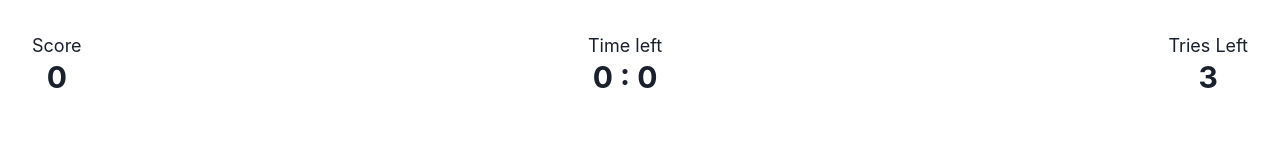
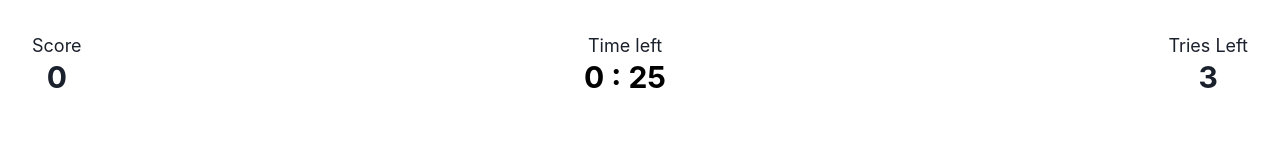
Before and after one commit to TebzaTheMan/ColorDash, a Next.js app: page /play in a window 1280 px wide. Shown: the top 160 px of the page. Built offline with nearby package versions, Linux system fonts and the light colour scheme.

Commit message:
feat: make timer countdown

```diff
--- a/features/Infobar/components/Timer.tsx
+++ b/features/Infobar/components/Timer.tsx
@@ -1,15 +1,26 @@
 import { Flex, Heading } from "@chakra-ui/react";
 import { InfobarContext } from "features/Infobar";
 import { useContext } from "react";
+import { useTimer } from "react-timer-hook";
 import { Text } from "@chakra-ui/react";
 
 export function Timer() {
-  const [data] = useContext(InfobarContext);
+  const [, dispatch] = useContext(InfobarContext);
+  const ALLOWED_SECONDS = 30;
+  const expiryTimestamp = new Date();
+  expiryTimestamp.setSeconds(expiryTimestamp.getSeconds() + ALLOWED_SECONDS);
+  const { seconds, minutes, isRunning } = useTimer({
+    expiryTimestamp,
+    onExpire: () => {
+      dispatch({ type: "TIME_UP" });
+    },
+  });
+
   return (
     <Flex direction={"column"} alignItems="center">
       <Text fontSize="lg">Time left</Text>
-      <Heading size="lg" as="h1">
-        {data.timeLeft.minutes + " : " + data.timeLeft.seconds}
+      <Heading size="lg" as="h1" color={isRunning ? "black" : "red.500"}>
+        {minutes + " : " + seconds}
       </Heading>
     </Flex>
   );
--- a/features/Infobar/contexts/Infobar.context.tsx
+++ b/features/Infobar/contexts/Infobar.context.tsx
@@ -5,7 +5,7 @@ import { IInfobarAction, IInfobarState } from "../types";
 
 const defaultInfobar: IInfobarState = {
   score: 0,
-  timeLeft: { minutes: 0, seconds: 0 },
+  timeUp: false,
   triesLeft: 3,
   correctColors: 0,
 };
--- a/features/Infobar/reducers/Infobar.reducer.ts
+++ b/features/Infobar/reducers/Infobar.reducer.ts
@@ -2,6 +2,8 @@ import { IInfobarAction, IInfobarState } from "../types";
 
 const reducer = (state: IInfobarState, action: IInfobarAction) => {
   switch (action.type) {
+    case "TIME_UP":
+      return { ...state, timeUp: true };
     default:
       return state;
   }
--- a/package.json
+++ b/package.json
@@ -21,7 +21,8 @@
     "next": "12.2.0",
     "react": "18.2.0",
     "react-dom": "18.2.0",
-    "react-icons": "^4.6.0"
+    "react-icons": "^4.6.0",
+    "react-timer-hook": "^3.0.5"
   },
   "devDependencies": {
     "@types/node": "^18.0.3",
```
Also changed, not shown: features/Infobar/types/index.d.ts (+2 -7 lines), 1 other file (tests, documents, lock files or other folders).
